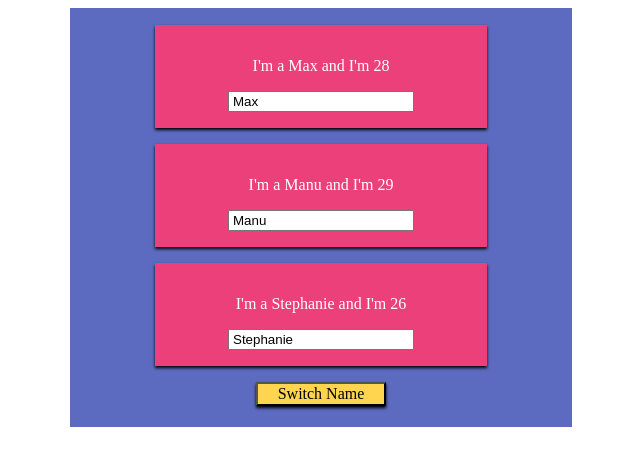
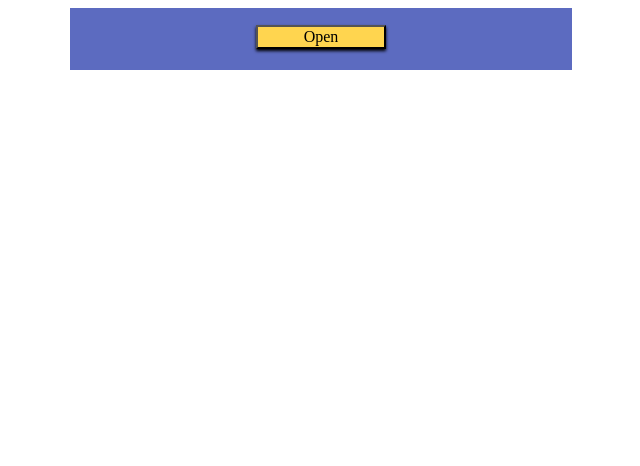
Before and after one commit to choco1911/lewagon_airbnb, a React (Create React App) app: page / in a window 1280 px wide. Shown: the top 466 px of the page, without its empty margins (319-959 px from the left). Built offline with nearby package versions, Linux system fonts and the light colour scheme.

Commit message:
hide persons cards

```diff
--- a/src/App.js
+++ b/src/App.js
@@ -18,7 +18,8 @@
                 {name: newName, age: 28},
                 {name: 'Manu', age: 29},
                 {name: 'Stephanie', age: 27}
-            ]
+            ],
+            showPersons: false
         })
     }
 
@@ -30,6 +31,12 @@
                 {name: 'Stephanie', age: 27}
             ]
         })
+    }
+
+    togglePersonsHandler = () => {
+        const doesShow = this.state.showPersons
+        {/* setState merge specific values with state object */}
+        this.setState({showPersons: !doesShow})
     }
 
     render () {
@@ -44,6 +51,8 @@
             <div className="App">
 
                 {/* here i pass click hander to the function component Person */}
+                { this.state.showPersons ?
+                    <div>
                     <Person
                         name={this.state.persons[0].name}
                         age={this.state.persons[0].age} />
@@ -55,12 +64,15 @@
                     <Person
                         name={this.state.persons[2].name}
                         age={this.state.persons[2].age} />
+                    </div> : null
+                }
 
                 {/* Method 1: passing variable to switchNameHandler */}
-                <button style = {style} onClick={() => this.switchNameHandler('Maximilian')}>
-                    Switch Name
+                <button style = {style} onClick={this.togglePersonsHandler}>
+                    {this.state.showPersons ? "Close" : "Open"}
                 </button>
             </div>
+
         )
     }
 }
```
Lines whose indentation alone changed are shown as unchanged.
